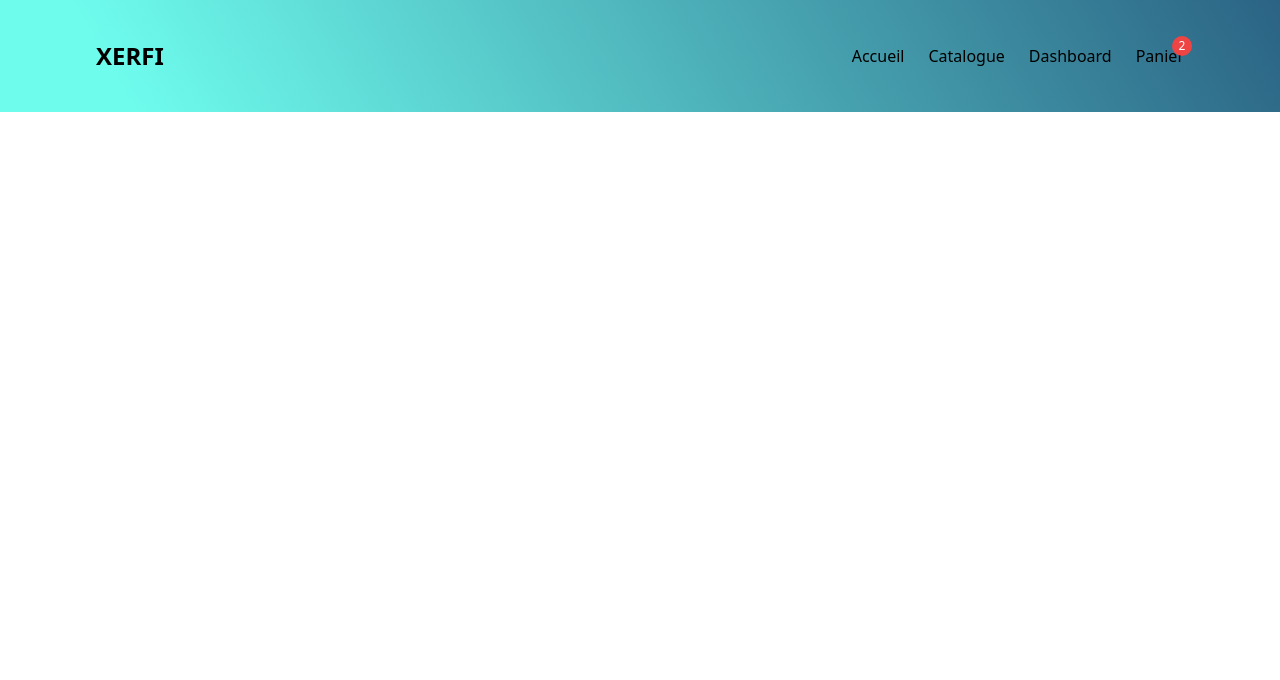
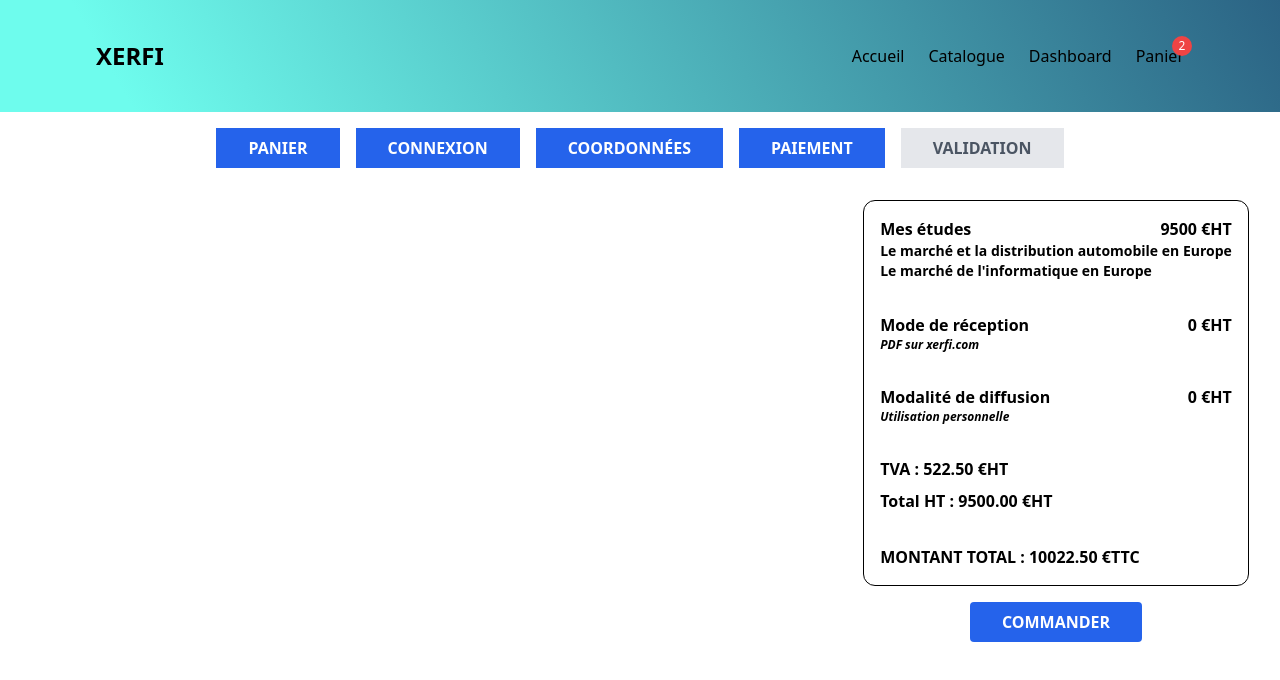
Before and after one commit to Mathis-brgs/XERFI-clone, a React (Vite) app: page /panier/paiement in a window 1280 px wide. Shown: the top 680 px of the page. Built offline with nearby package versions, Linux system fonts and the light colour scheme.

Commit message:
Ajout Panier Paiement partie droite

```diff
--- a/src/Routes.jsx
+++ b/src/Routes.jsx
@@ -5,6 +5,7 @@
 import PanierConnexion from "./pages/PanierConnexion";
 import PanierCoordonnees from "./pages/PanierCoordonnees";
 import Market from "./pages/Market";
+import PanierPaiement from "./pages/PanierPaiement";
 
 const AppRoutes = () => {
   return (
@@ -15,6 +16,7 @@
       <Route path="/panier/connexion" element={<PanierConnexion />} />
       <Route path="/panier/coordonnees" element={<PanierCoordonnees />} />
       <Route path="/market" element={<Market />} />
+      <Route path="/panier/paiement" element={<PanierPaiement />} />
     </Routes>
   );
 };
--- a/src/components/panier/RecapPanier.jsx
+++ b/src/components/panier/RecapPanier.jsx
@@ -53,7 +53,7 @@
           Total HT : {totalAvecFrais.toFixed(2)} €HT
         </p>
 
-        <h3 className="mt-8 font-bold">
+        <h3 className="mt-8 pb-2 font-bold">
           MONTANT TOTAL : {(totalAvecFrais + tva).toFixed(2)} €TTC
         </h3>
       </div>
@@ -62,6 +62,7 @@
         className="mt-4 bg-blue-600 text-white px-8 py-2 rounded hover:bg-blue-700 uppercase font-bold"
       >
         Commander
+        {/* modifier en payer quand sur la page paiement */}
       </button>
     </div>
   );
--- a/src/pages/PanierCoordonnees.jsx
+++ b/src/pages/PanierCoordonnees.jsx
@@ -1,4 +1,5 @@
 import { useState } from "react";
+import { useNavigate } from "react-router-dom";
 import ProgressionCommande from "../components/Panier/ProgressionCommande";
 
 export default function PanierCoordonnees() {
@@ -18,6 +19,7 @@
     referenceClient: "",
     siret: "",
   };
+  const navigate = useNavigate();
 
   const [facturation, setFacturation] = useState(initialFacturation);
   const [error, setError] = useState("");
@@ -178,6 +180,7 @@
 
           <button
             type="submit"
+            onClick={() => navigate("/panier/paiement")}
             className="bg-blue-600 text-white px-6 py-2 rounded hover:bg-blue-700"
           >
             POURSUIVRE
--- a/src/pages/PanierPaiement.jsx
+++ b/src/pages/PanierPaiement.jsx
@@ -11,7 +11,6 @@
     fraisPostaux,
     fraisDiffusion,
     totalAvecFrais,
-    supprimerArticle,
     postalSelected,
     setPostalSelected,
     diffusionMode,
@@ -20,7 +19,7 @@
 
   return (
     <div className="container mx-auto p-4">
-      <ProgressionCommande etapeActuelle={0} />
+      <ProgressionCommande etapeActuelle={3} />
 
       <div className="mt-8 grid grid-cols-1 lg:grid-cols-3">
         {panier.length === 0 ? (
@@ -30,7 +29,7 @@
         ) : (
           <>
             <div className="lg:col-span-2">
-              <MainPanier panier={panier} supprimerArticle={supprimerArticle} />
+              {/* <MainPanier panier={panier} supprimerArticle={supprimerArticle} /> */}
             </div>
             <div className="lg:col-span-1">
               <RecapPanier
```
